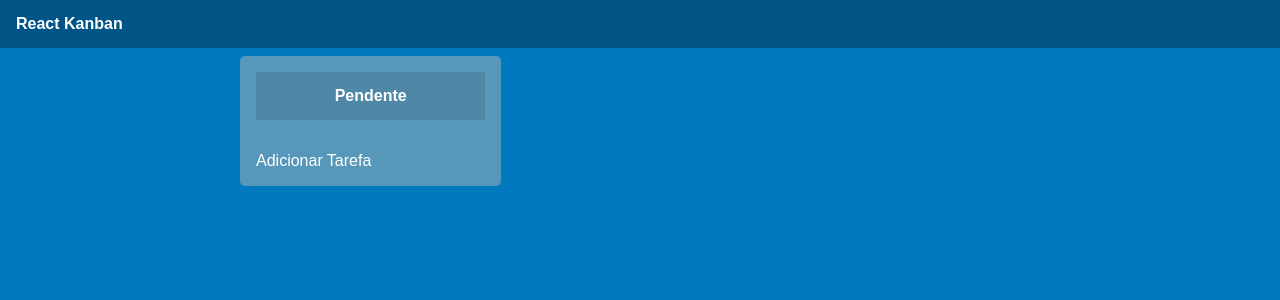
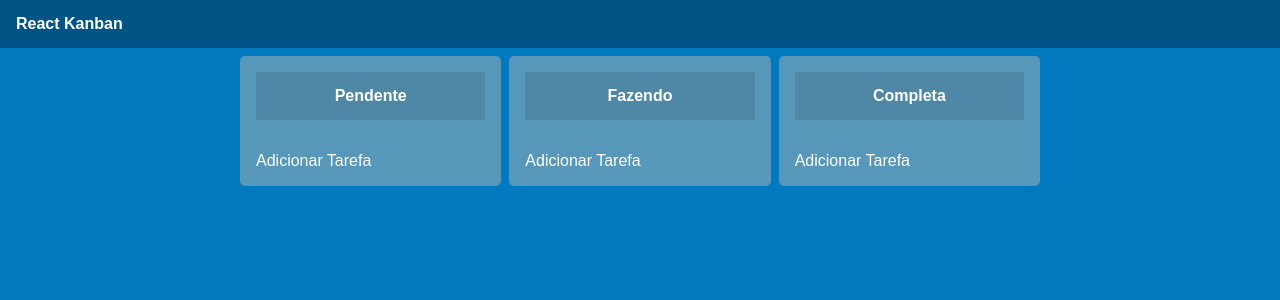
Before and after one commit to RenanRodrigues01/react-kanban, a React (Create React App) app: page / in a window 1280 px wide. Shown: the top 300 px of the page. Built offline with nearby package versions, Linux system fonts and the light colour scheme.

Commit message:
adicionando e removendo tarefas

```diff
--- a/src/App.js
+++ b/src/App.js
@@ -4,11 +4,6 @@ import './App.css';
 import NavBar from './components/navBar/navBar';
 import TaskList from './components/TaskList/TaskList';
 
-const task = {
-  id: 0,
-  title: "nova tarefa",
-  state: "pendente"
-}
 
 let idAcc = 0;
 const addID = () => {
@@ -20,14 +15,31 @@ function App() {
   const [tasks, setTasks] = useState([]);
 
   const addTask = (title, state) => {
-    console.log("função dentro do app")
     const newTask = {
       id: addID(),
       title,
       state
     };
-    setTasks((existinTasks) =>{
-      return [...existinTasks, newTask]
+    setTasks((existingTasks) => {
+      return [...existingTasks, newTask]
+    });
+  };
+
+  const updateTask = (id, title, state) => {
+    setTasks((existingTasks) => {
+      return existingTasks.map((tasks) => {
+        if (tasks.id === id) {
+          return {...tasks, title, state};
+        } else {
+          return tasks;
+        }
+      });
+    });
+  };
+
+  const deletTask = (id) =>{
+    setTasks((existingTasks) =>{
+      return existingTasks.filter((tasks) => tasks.id !== id);
     });
   };
 
@@ -35,7 +47,30 @@ function App() {
     <div className="App">
       <NavBar />
       <div className="container">
-        <TaskList title="Pendente" onAddTasks={addTask} tasks={tasks}/>
+        <TaskList
+          title="Pendente"
+          taskState="Pendente"
+          onAddTasks={addTask}
+          tasks={tasks.filter((t) => t.state === "Pendente")}
+          onTaskUpdate={updateTask}
+          onDeletTask={deletTask}
+        />
+         <TaskList
+          title="Fazendo"
+          taskState="Fazendo"
+          onAddTasks={addTask}
+          tasks={tasks.filter((t) => t.state === "Fazendo")}
+          onTaskUpdate={updateTask}
+          onDeletTask={deletTask}
+        />
+         <TaskList
+          title="Completa"
+          taskState="Completa"
+          onAddTasks={addTask}
+          tasks={tasks.filter((t) => t.state === "Completa")}
+          onTaskUpdate={updateTask}
+          onDeletTask={deletTask}
+        />
       </div>
     </div>
   );
--- a/src/components/TaskList/TaskList.js
+++ b/src/components/TaskList/TaskList.js
@@ -1,18 +1,27 @@
 import "./taskList.css";
+import Taskitem from "../taskItem/taskItem";
 import PropTypes from "prop-types";
 
-function TaskList ({ title, onAddTasks, tasks }) {
+function TaskList ({ title, taskState, onAddTasks, tasks, onTaskUpdate, onDeletTask }) {
     const addTask = () =>{
-        console.log('função dentro do task list')
-        onAddTasks("nova tarefa", "Pendente")
-    }
+        onAddTasks("nova tarefa", taskState)
+    };
 
     return(
         <div className="TaskList">
             <div className="title"> {title}</div>
             <div className="content">
                 {tasks.map((task) =>{
-                    return <div key={task.id}>{task.title}</div>
+                    return (
+                        <Taskitem
+                            key={task.id}
+                            id={task.id}
+                            title={task.title}
+                            taskState={task.state}
+                            onTaskUpdate={onTaskUpdate}
+                            onDeletTask={onDeletTask}
+                        />
+                    );
                 })}
             </div>
             <button onClick={addTask}>Adicionar Tarefa</button>
--- /dev/null
+++ b/src/components/taskItem/taskItem.css
@@ -0,0 +1,7 @@
+input {
+    color: black;
+}
+
+select {
+    color: black;
+}
--- /dev/null
+++ b/src/components/taskItem/taskItem.js
@@ -0,0 +1,54 @@
+import "./taskItem.css"
+import React, { useState } from "react";
+import PropTypes from "prop-types";
+
+function Taskitem ({ id, title, taskState, onTaskUpdate, onDeletTask }) {
+    const [editing, setEditing] = useState(false);
+    const [editableTitle, setEditableTitle] = useState(title)
+
+    const onTitleChange = (e) =>{
+        const newTitle = e.target.value;
+        setEditableTitle(newTitle);
+        onTaskUpdate(id, newTitle, taskState);
+    };
+
+    const onKeyPress = (e) => {
+        if(e.key === 'Enter'){
+            setEditing(false)
+            if(editableTitle.length === 0){
+                onDeletTask(id)
+            }
+        };
+    };
+
+    const taskStateChange = (e) =>{
+        onTaskUpdate(id, title, e.target.value);
+    };
+
+    if(editing) {
+        return <input type="text" value={editableTitle} onChange={onTitleChange} onKeyPress={onKeyPress}/>
+    }else{
+        return(
+            <div>
+                <div onClick={(e) => setEditing(true)}>{editableTitle}</div>
+                <select onChange={taskStateChange} value={taskState}>
+                    <option value="Pendente">Pendente</option>
+                    <option value="Fazendo">Fazendo</option>
+                    <option value="Completa">Completa</option>
+                </select>
+            </div>
+        );
+    };
+
+};
+
+
+
+
+Taskitem.propTypes = {
+    id: PropTypes.number.isRequired,
+    title: PropTypes.string.isRequired,
+    taskState: PropTypes.string.isRequired
+};
+
+export default Taskitem;
```
